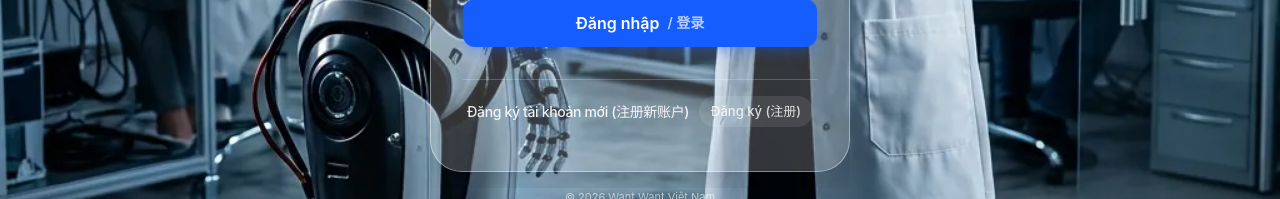
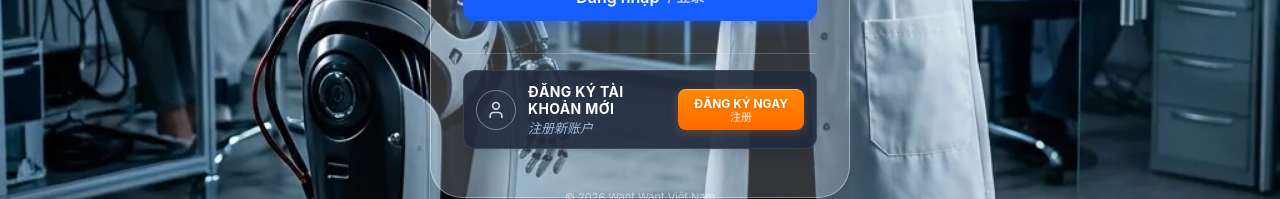
Before and after one commit to landang907-ship-it/purchase-management-muahang-, a React (Vite) app: page /login in a window 1280 px wide. Shown: the part 571-770 px from the top of the page. Built offline with nearby package versions, Linux system fonts and the light colour scheme; no server answers.

Commit message:
style: redesign register banner to match provided mockup

```diff
--- a/src/features/auth/ui/RegisterForm.tsx
+++ b/src/features/auth/ui/RegisterForm.tsx
@@ -4,6 +4,7 @@
  */
 import { FormField } from './FormField';
 import { tRegistration, type SupportedLang } from '@/features/auth/i18n/registrationTranslations';
+import { User } from 'lucide-react';
 
 interface RegisterFormProps {
     form: {
@@ -121,18 +122,32 @@ export function RegisterSection({
 
     return (
         <div className="w-full">
-            <div className="flex items-center justify-between mb-3 px-1">
-                <h2 className="text-[14px] font-medium text-white/90 tracking-tight">
-                    {tRegistration('register.title', lang)}
-                </h2>
+            <div className="flex items-center justify-between w-full bg-[#1e293b]/90 backdrop-blur-md border border-white/10 rounded-xl p-3 shadow-lg mb-4">
+                <div className="flex items-center gap-3">
+                    <div className="w-10 h-10 rounded-full border-[1.5px] border-white/40 flex items-center justify-center shrink-0">
+                        <User className="text-white/80 w-5 h-5" strokeWidth={2} />
+                    </div>
+                    <div className="flex flex-col">
+                        <span className="text-white font-bold text-[13px] md:text-[14px] leading-tight tracking-wide">
+                            ĐĂNG KÝ TÀI KHOẢN MỚI
+                        </span>
+                        <span className="text-blue-200/80 italic text-[12px] md:text-[13px] leading-tight mt-0.5">
+                            注册新账户
+                        </span>
+                    </div>
+                </div>
+
                 <button
                     type="button"
                     onClick={onToggle}
-                    className="text-[13px] text-white/80 hover:text-white bg-white/10 hover:bg-white/20 px-3 py-1.5 rounded-full font-medium transition-all duration-200"
+                    className="flex flex-col items-center justify-center shrink-0 px-3 py-1.5 md:px-4 md:py-1.5 rounded-lg bg-gradient-to-b from-orange-400 to-orange-500 hover:from-orange-500 hover:to-orange-600 border-t border-orange-300 shadow-[0_2px_10px_rgba(249,115,22,0.3)] transition-all active:scale-95"
                 >
-                    {isOpen
-                        ? tRegistration('register.hide', lang)
-                        : tRegistration('register.show', lang)}
+                    <span className="text-white font-bold text-[11px] md:text-[12px] leading-tight drop-shadow-sm uppercase">
+                        {isOpen ? tRegistration('register.hide', lang) : 'Đăng ký ngay'}
+                    </span>
+                    <span className="text-white/90 text-[10px] md:text-[11px] leading-tight">
+                        {isOpen ? '' : '注册'}
+                    </span>
                 </button>
             </div>
 
```
